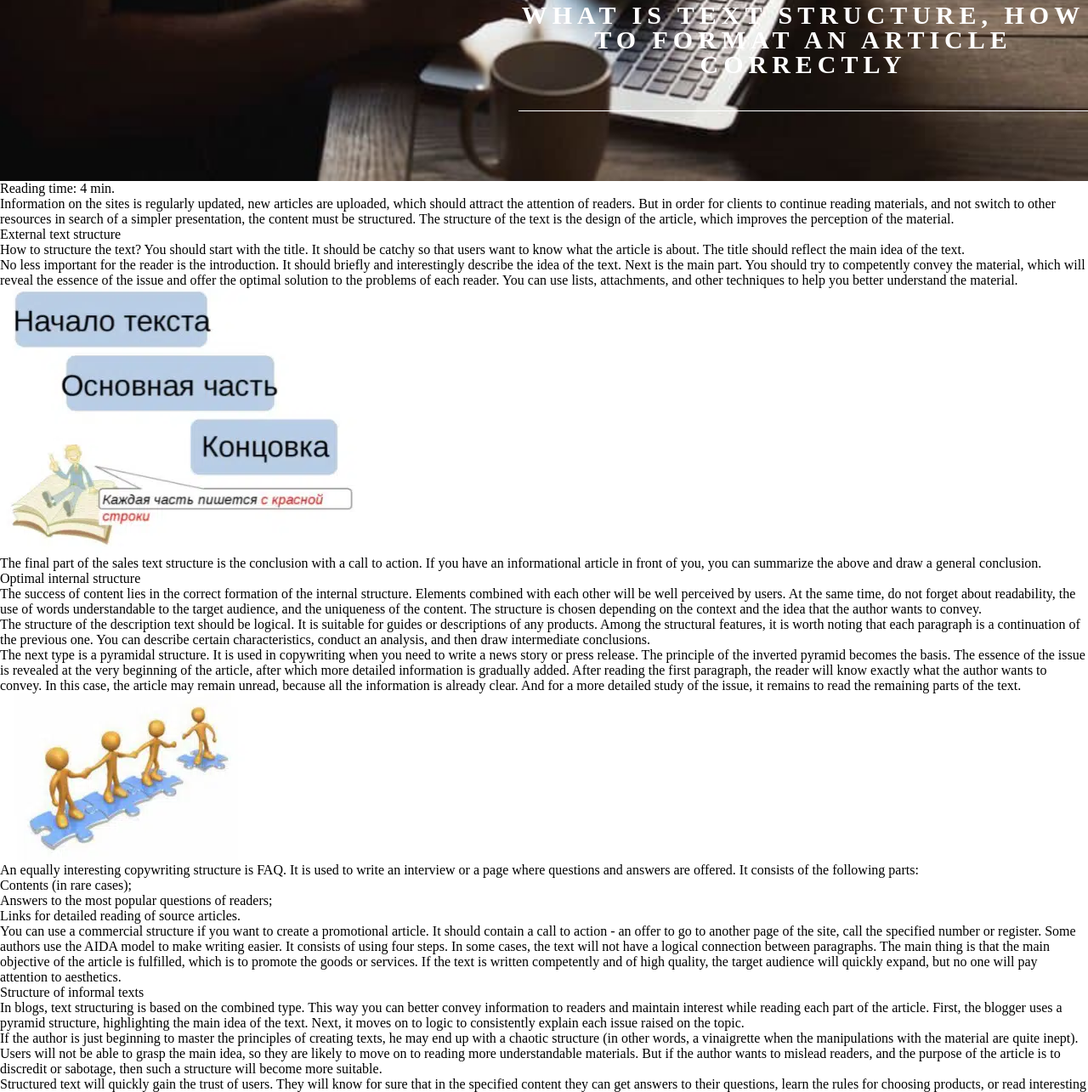
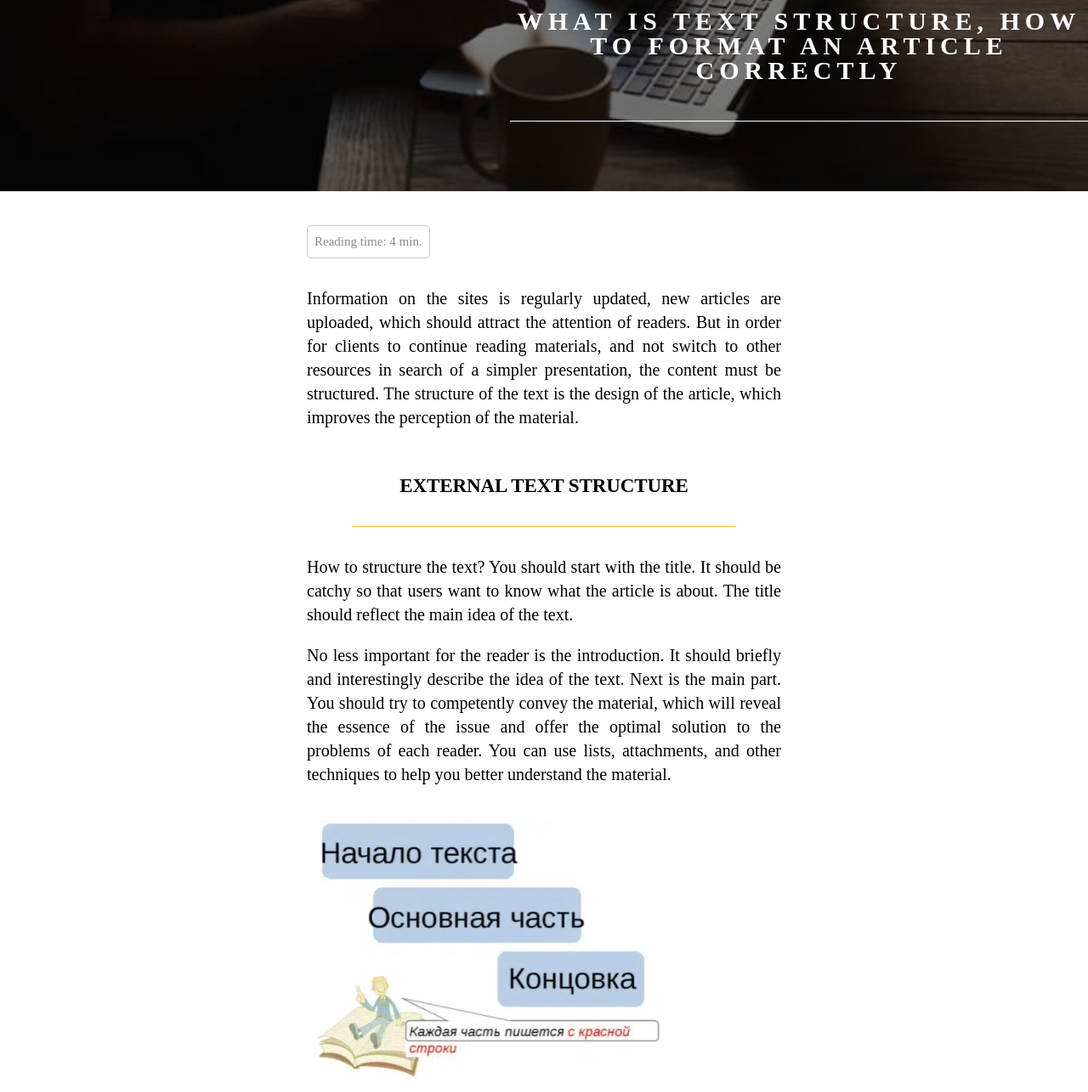
Before and after one commit to wolf2234/FabrikaSlov, a plain HTML site: page index.html in a window 1280 px wide. Shown: the part 236-1521 px from the top of the page at 85% size. Drawn offline with Linux system fonts and the light colour scheme.

Commit message:
this commit finishes the main block.

```diff
--- a/css/style.css
+++ b/css/style.css
@@ -31,10 +31,12 @@
     padding: 50px 9px;
 }
 
-
+.fon-color {
+    padding: 95px 0px 82px 600px;
+    background: rgba(0, 0, 0, 0.5);
+}
 
 .block-about {
-    padding: 88px 0px 82px 610px;
     background-image: url("/img/content_laptop-parker-byrd_1.jpg");
     background-repeat: no-repeat;
     background-position: center;
@@ -51,7 +53,89 @@
     font-weight: 600;
     max-width: 680px;
     display: inline-block;
-    padding-bottom: 40px;
+    padding-bottom: 45px;
     line-height: 29px;
     letter-spacing: 6px;
 }
+
+.content {
+    min-width: 320px;
+    margin-top: 40px;
+    padding: 0 361px;
+    text-align: justify;
+}
+
+.content__title {
+    padding: 17px 0 34px 0;
+    margin: 0 auto;
+}
+
+.content__title h2 {
+    font-size: 23px;
+    font-weight: 600;
+    text-transform: uppercase;
+    padding: inherit;
+    margin: inherit;
+    box-shadow: 0 36px 0 -35px #f9b233;
+    letter-spacing: -0.1px;
+    text-align: center;
+    width: 520px;
+}
+
+.content .img-book {
+    margin-top: 20px;
+    margin-right: 30px;
+    margin-bottom: 40px;
+    height: 315px;
+    width: 497px;
+}
+.content .tst {
+    display: inline-block;
+    padding: 10px 8px;
+    border: 1px solid #ccc;
+    color: #888;
+    margin-bottom: 33px;
+    border-radius: 5px;
+    font-size: 15px;
+}
+
+.content p {
+    line-height: 28px;
+    font-weight: 400;
+    font-size: 20px;
+    font-weight: normal;
+    margin-bottom: 20px;
+}
+
+.content a {
+    color: #f9b233;
+}
+
+.content ul {
+    color: #f9b233;
+    margin: 20px 0;
+    font-size: 15px;
+    letter-spacing: 3px;
+    text-align: justify;
+    text-transform: uppercase;
+    font-weight: 400;
+    line-height: 30px;
+    margin-left: 198px;
+}
+
+.content li::before {
+    content: '✓';
+    color: white;
+    background: #f9b233;
+    display: inline-block;
+    text-align: center;
+    line-height: normal;
+    height: auto;
+    width: auto;
+    margin: 0 25px 0 0;
+    padding: 0px;
+    min-width: 19px;
+    min-height: 15px;
+    padding-left: 1px;
+    border-radius: 50%;
+}
--- a/index.html
+++ b/index.html
@@ -26,34 +26,42 @@
         </div>
     </header>
     <section class="block-about">
-        <div class="block-about__title">
-            <h1>What is text structure, how to format an article correctly</h1>
+        <div class="fon-color">
+            <div class="block-about__title">
+                <h1>What is text structure, how to format an article correctly</h1>
+            </div>
         </div>
     </section>
-    <main>
-        <span>Reading time: 4 min.</span>
+    <main class="content">
+        <span class="tst">Reading time: 4 min.</span>
         <p>Information on the sites is regularly updated, new articles are uploaded, which should attract the attention of readers. But in order for clients to continue reading materials, and not switch to other resources in search of a simpler presentation, the content must be structured. The structure of the text is the design of the article, which improves the perception of the material.</p>
-        <h2>External text structure</h2>
+        <div class="content__title">
+            <h2>External text structure</h2>
+        </div>
         <p>How to structure the text? You should start with the title. It should be catchy so that users want to know what the article is about. The title should reflect the main idea of the text.</p>
         <p>No less important for the reader is the introduction. It should briefly and interestingly describe the idea of the text. Next is the main part. You should try to competently convey the material, which will reveal the essence of the issue and offer the optimal solution to the problems of each reader. You can use lists, attachments, and other techniques to help you better understand the material.</p>
         <img class="img-book" src="img/main_screenshot_1.jpg" alt="Red line">
         <p>The final part of the sales text structure is the conclusion with a call to action.
             If you have an informational article in front of you, you can summarize the above and draw a general conclusion.</p>
-        <h2>Optimal internal structure</h2>
+        <div class="content__title">
+            <h2>Optimal internal structure</h2>
+        </div>
         <p>The success of content lies in the correct formation of the internal structure.
             Elements combined with each other will be well perceived by users. At the same time, do not forget about readability, the use of words understandable to the target audience, and the uniqueness of the content. The structure is chosen depending on the context and the idea that the author wants to convey.</p>
         <p>The structure of the description text should be logical. It is suitable for guides or descriptions of any products. Among the structural features, it is worth noting that each paragraph is a continuation of the previous one. You can describe certain characteristics, conduct an analysis, and then draw intermediate conclusions.</p>
-        <p>The next type is a pyramidal structure. It is used in copywriting when you need to write a news story or press release.
+        <p>The next type is a pyramidal structure. It is used in <a href="https://fabrika-slov.com/en/services/copywriting/">copywriting</a> when you need to write a news story or press release.
             The principle of the inverted pyramid becomes the basis. The essence of the issue is revealed at the very beginning of the article, after which more detailed information is gradually added. After reading the first paragraph, the reader will know exactly what the author wants to convey. In this case, the article may remain unread, because all the information is already clear. And for a more detailed study of the issue, it remains to read the remaining parts of the text.</p>
         <img class="img-book" src="img/main_screenshot_2.jpg" alt="Structure">
         <p>An equally interesting copywriting structure is FAQ. It is used to write an interview or a page where questions and answers are offered. It consists of the following parts:</p>
         <ul>
             <li>Contents (in rare cases);</li>
             <li>Answers to the most popular questions of readers;</li>
-            <li>Links for detailed reading of source articles.</li>
+            <li>Links for more detailed acquaintance with primary source articles.</li>
         </ul>
         <p>You can use a commercial structure if you want to create a promotional article. It should contain a call to action - an offer to go to another page of the site, call the specified number or register. Some authors use the AIDA model to make writing easier. It consists of using four steps. In some cases, the text will not have a logical connection between paragraphs. The main thing is that the main objective of the article is fulfilled, which is to promote the goods or services. If the text is written competently and of high quality, the target audience will quickly expand, but no one will pay attention to aesthetics.</p>
-        <h3>Structure of informal texts</h3>
+        <div class="content__title">
+            <h2>Structure of informal texts</h2>
+        </div>
         <p>In blogs, text structuring is based on the combined type. This way you can better convey information to readers and maintain interest while reading each part of the article. First, the blogger uses a pyramid structure, highlighting the main idea of the text. Next, it moves on to logic to consistently explain each issue raised on the topic.</p>
         <p>If the author is just beginning to master the principles of creating texts, he may end up with a chaotic structure (in other words, a vinaigrette when the manipulations with the material are quite inept). Users will not be able to grasp the main idea, so they are likely to move on to reading more understandable materials. But if the author wants to mislead readers, and the purpose of the article is to discredit or sabotage, then such a structure will become more suitable.</p>
         <p>Structured text will quickly gain the trust of users. They will know for sure that in the specified content they can get answers to their questions, learn the rules for choosing products, or read interesting facts on the chosen topic. When you understand which text and its structure are more preferable for your site, your resource ranking will increase much faster.</p>
```
